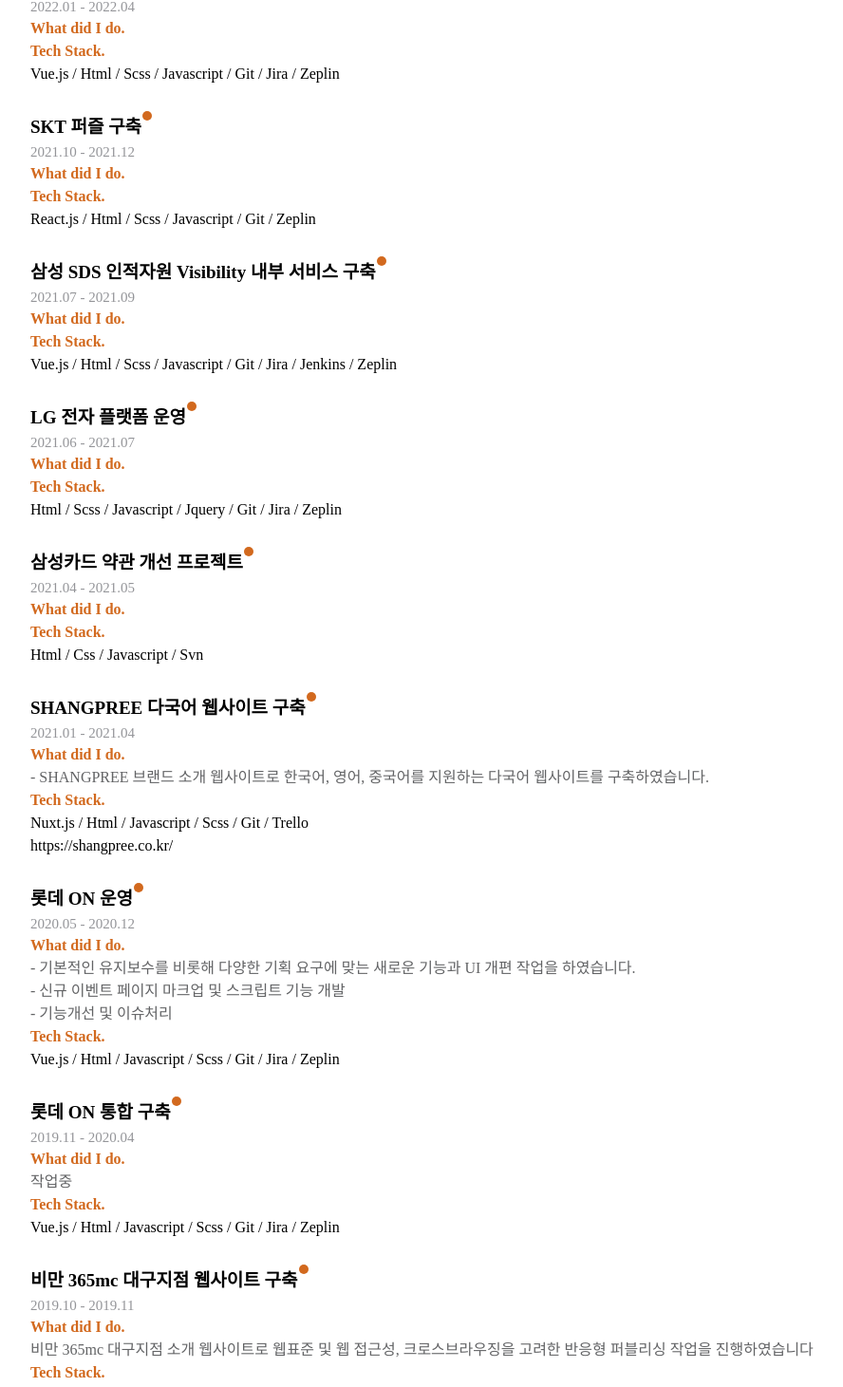
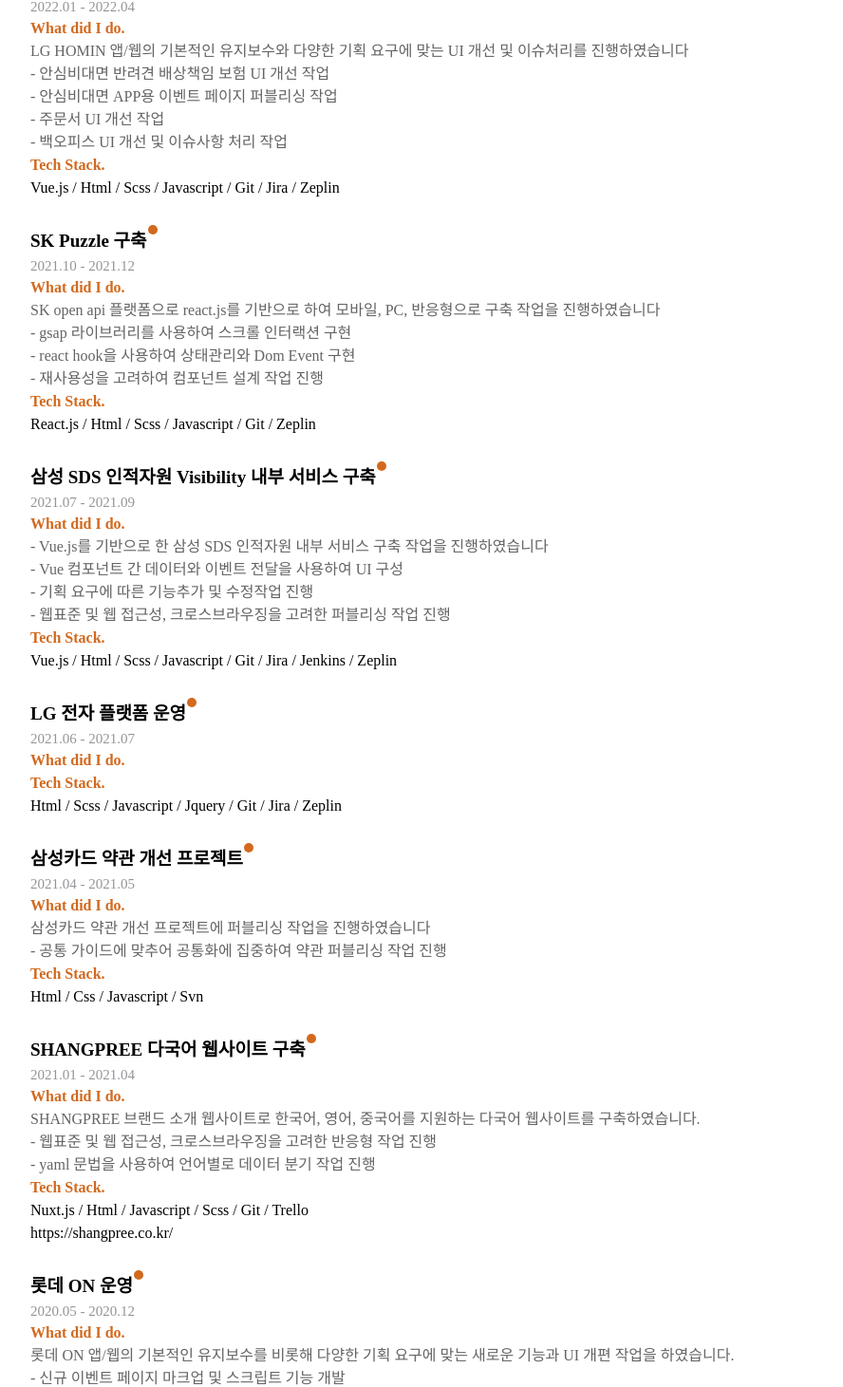
Before and after one commit to choi-songhee/career, a React (Create React App) app: page / in a window 1280 px wide. Shown: the part 400-1861 px from the top of the page at 95% size, without its empty margins (68-956 px from the left). Built offline with nearby package versions, Linux system fonts and the light colour scheme.

Commit message:
프로젝트 기술 작업중

```diff
--- a/src/data/project_list.data.js
+++ b/src/data/project_list.data.js
@@ -2,19 +2,29 @@
   {
     title: 'LG HOMIN 운영 (프론트서비스퍼블 파트)',
     period: '2022.01 - 2022.04',
-    desc: '',
+    desc: 'LG HOMIN 앱/웹의 기본적인 유지보수와 다양한 기획 요구에 맞는 UI 개선 및 이슈처리를 진행하였습니다' +
+      '\n- 안심비대면 반려견 배상책임 보험 UI 개선 작업' +
+      '\n- 안심비대면 APP용 이벤트 페이지 퍼블리싱 작업' +
+      '\n- 주문서 UI 개선 작업' +
+      '\n- 백오피스 UI 개선 및 이슈사항 처리 작업',
     tech: 'Vue.js / Html / Scss / Javascript / Git / Jira / Zeplin'
   },
   {
-    title: 'SKT 퍼즐 구축',
+    title: 'SK Puzzle 구축',
     period: '2021.10 - 2021.12',
-    desc: '',
+    desc: 'SK open api 플랫폼으로 react.js를 기반으로 하여 모바일, PC, 반응형으로 구축 작업을 진행하였습니다' +
+      '\n- gsap 라이브러리를 사용하여 스크롤 인터랙션 구현' +
+      '\n- react hook을 사용하여 상태관리와 Dom Event 구현' +
+      '\n- 재사용성을 고려하여 컴포넌트 설계 작업 진행',
     tech: 'React.js / Html / Scss / Javascript / Git / Zeplin'
   },
   {
     title: '삼성 SDS 인적자원 Visibility 내부 서비스 구축',
     period: '2021.07 - 2021.09',
-    desc: '',
+    desc: '- Vue.js를 기반으로 한 삼성 SDS 인적자원 내부 서비스 구축 작업을 진행하였습니다' +
+      '\n- Vue 컴포넌트 간 데이터와 이벤트 전달을 사용하여 UI 구성' +
+      '\n- 기획 요구에 따른 기능추가 및 수정작업 진행' +
+      '\n- 웹표준 및 웹 접근성, 크로스브라우징을 고려한 퍼블리싱 작업 진행',
     tech: 'Vue.js / Html / Scss / Javascript / Git / Jira / Jenkins / Zeplin'
   },
   {
@@ -26,22 +36,25 @@
   {
     title: '삼성카드 약관 개선 프로젝트',
     period: '2021.04 - 2021.05',
-    desc: '',
+    desc: '삼성카드 약관 개선 프로젝트에 퍼블리싱 작업을 진행하였습니다' +
+      '\n- 공통 가이드에 맞추어 공통화에 집중하여 약관 퍼블리싱 작업 진행',
     tech: 'Html / Css / Javascript / Svn'
   },
   {
     title: 'SHANGPREE 다국어 웹사이트 구축',
     period: '2021.01 - 2021.04',
-    desc: '- SHANGPREE 브랜드 소개 웹사이트로 한국어, 영어, 중국어를 지원하는 다국어 웹사이트를 구축하였습니다.',
+    desc: 'SHANGPREE 브랜드 소개 웹사이트로 한국어, 영어, 중국어를 지원하는 다국어 웹사이트를 구축하였습니다.' +
+      '\n- 웹표준 및 웹 접근성, 크로스브라우징을 고려한 반응형 작업 진행' +
+      '\n- yaml 문법을 사용하여 언어별로 데이터 분기 작업 진행',
     tech: 'Nuxt.js / Html / Javascript / Scss / Git / Trello',
     url: 'https://shangpree.co.kr/'
   },
   {
     title: '롯데 ON 운영',
     period: '2020.05 - 2020.12',
-    desc: '- 기본적인 유지보수를 비롯해 다양한 기획 요구에 맞는 새로운 기능과 UI 개편 작업을 하였습니다. ' +
+    desc: '롯데 ON 앱/웹의 기본적인 유지보수를 비롯해 다양한 기획 요구에 맞는 새로운 기능과 UI 개편 작업을 하였습니다. ' +
       '\n- 신규 이벤트 페이지 마크업 및 스크립트 기능 개발' +
-      '\n- 기능개선 및 이슈처리',
+      '\n- 기획 요구에 따른 기능개선 및 이슈처리',
     tech: 'Vue.js / Html / Javascript / Scss / Git / Jira / Zeplin'
   },
   {
@@ -51,15 +64,15 @@
     tech: 'Vue.js / Html / Javascript / Scss / Git / Jira / Zeplin'
   },
   {
-    title: '비만 365mc 대구지점 웹사이트 구축',
+    title: '비만 365mc 대구지사 웹사이트 구축',
     period: '2019.10 - 2019.11',
-    desc: '비만 365mc 대구지점 소개 웹사이트로 웹표준 및 웹 접근성, 크로스브라우징을 고려한 반응형 퍼블리싱 작업을 진행하였습니다',
+    desc: '비만 365mc 대구지사 소개 웹사이트로 웹표준 및 웹 접근성, 크로스브라우징을 고려한 반응형 퍼블리싱 작업을 진행하였습니다',
     tech: 'Html / Javascript / Scss'
   },
   {
     title: '라이나생명 전성기 영상명함 구축',
     period: '2019.09 - 2019.10',
-    desc: '- 영상명함에 적용될 템플릿을 디자인 가이드에 맞춰 퍼블리싱하는 작업을 진행하였습니다',
+    desc: '라이나 생명 전성기 영상명함에 적용될 템플릿을 디자인 가이드에 맞춰 퍼블리싱하는 작업을 진행하였습니다',
     tech: 'Nuxt.js / Html / Javascript / Css'
   },
   {
```
